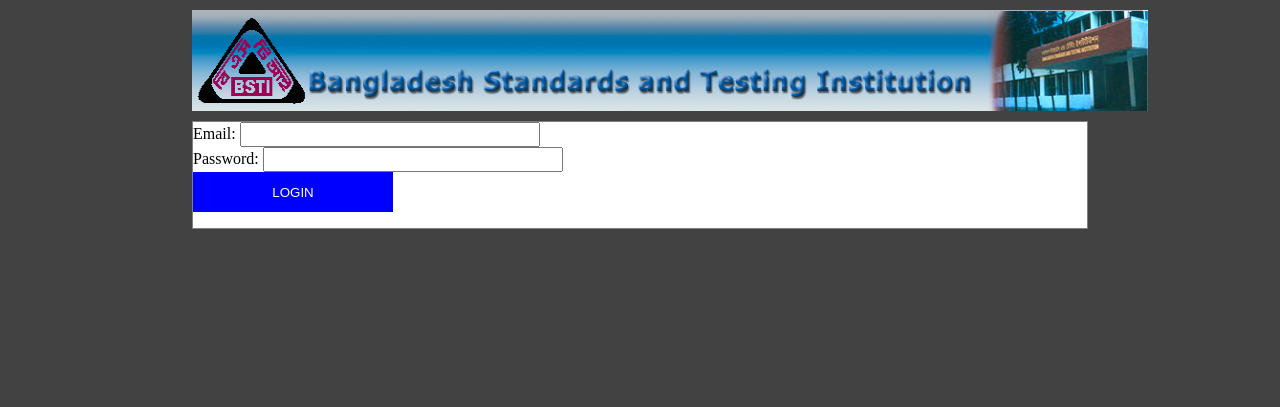
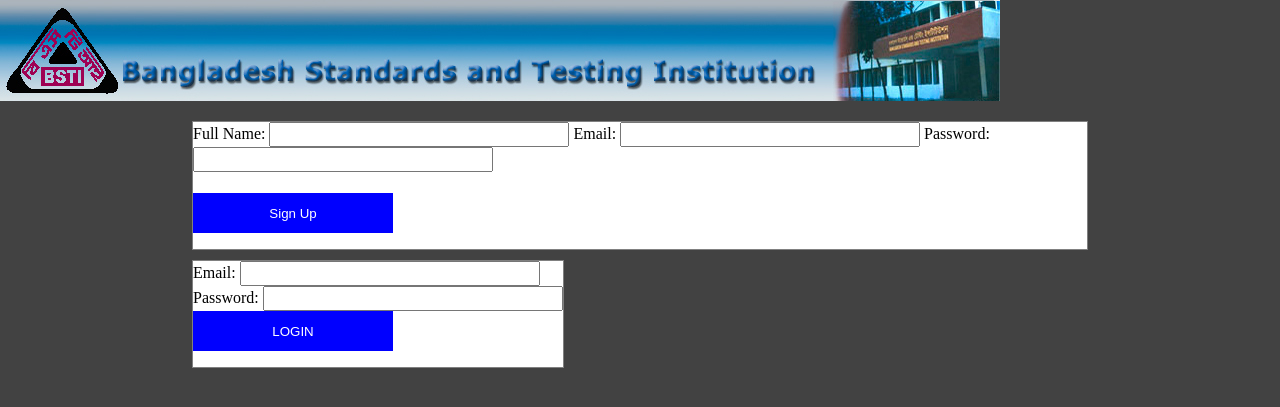
Before and after one commit to NazmulHaque/bsti, a Django app: page / in a window 1280 px wide. Shown: the top 407 px of the page. Run offline with Django 3.2, Linux system fonts and the light colour scheme.

Commit message:
reset password and signup functionality updated

```diff
--- a/static/css/style.css
+++ b/static/css/style.css
@@ -14,11 +14,13 @@
     margin-top: 10px;
 }
 .container img{
+    float:left;
     width: 956px;
     height: 101px;
 }
 
-.loing-form{
+.login-form, .signup-form{
+    float:left;
     margin-top: 10px;
     background-color: white;
     border: 1px solid gray;
@@ -28,9 +30,7 @@
     width: 60%;
     margin-top: 30px;
 }
-td{
-    padding-bottom: 5px;
-}
+
 .label {
     width: 100px;
 }
@@ -38,7 +38,7 @@
     width:300px;
     height: 25px;
 }
-#login-button{
+#login-button, #signup-button{
     width: 200px;
     height: 40px;
     background-color: blue;
--- a/users/templates/user/home.html
+++ b/users/templates/user/home.html
@@ -4,11 +4,25 @@
     <link rel="stylesheet" href="/static/css/style.css">
 </head>
 <body>
+
+    <div>
+        <img src="/static/img/header_img.jpg" alt="bsti" title='BSTI'>
+    </div>
     <div class='container'>
-        <div>
-            <img src="/static/img/header_img.jpg" alt="bsti" title='BSTI'>
+        <div class='signup-form'>
+            <form id='signup-form' action="/?reg=registration" method="POST">
+                <label for="Full Name">Full Name:</label>
+                <input type="text" name='name'/>
+                <label for="email">Email:</label>
+                <input type="email" name='email'/>
+                <label for="Password">Password:</label>
+                <input type="password" name='password'/>
+                <h4>{{ reg_msg }}</h4>
+                <button type="submit" id='signup-button'>Sign Up</button>
+
+            </form>
         </div>
-        <div class='loing-form'>
+        <div class='login-form'>
             <form id='login-form' method='POST' action='/?login=login'>
                 <div>
                     <label>Email: </label>
--- a/users/views.py
+++ b/users/views.py
@@ -32,6 +32,32 @@
                 else:
                     msg = 'Try with valid password'
                     return render(request, 'user/home.html', {'error_msg': msg})
+
+def registration(request):
+    name = request.POST['name']
+    email = request.POST['email']
+    password = request.POST['password']
+
+    if name != '' and email != '' and password != '':
+        try:
+            officer = user.objects.get(email = email)
+        except ObjectDoesNotExist:
+            officer = user(name = name, email = email, password = password)
+            officer.save()
+            try:
+                officer = user.objects.get(email = email)
+            except ObjectDoesNotExist:
+                msg = 'Try Later.'
+            else:
+                msg = 'Congratualtions!! Log in ...'
+        else:
+            msg = 'Email already exists. Try another ...'
+    else:
+        msg = 'Fill empty fields.'
+    return render(request, 'user/home.html', {'reg_msg': msg,})
+
+
+
 def logout(request):
     del request.session['officer_id']
     return redirect('/')
@@ -41,19 +67,37 @@
         if request.session['officer_id']:
             return redirect('/officer')
     except KeyError:
-        if request.GET.get('login'):
+        if request.GET.get('login') == 'login':
             return login(request)
+        elif request.GET.get('reg') == 'registration':
+                return registration(request)
         else:
             return render(request, 'user/home.html')
 
 
+def reset_password(request, officer):
+    old_password = request.POST['old-password']
+    new_password = request.POST['new-password']
+
+    if officer.password == old_password:
+        officer.password = new_password
+        officer.save()
+        if officer.password == new_password:
+            msg = 'Your password changed successfully.'
+            return msg
+    else:
+        msg = 'Enter correct current password.'
+        return msg
 
 def officer(request):
     try:
         if request.session['officer_id']:
             officer = user.objects.get(pk = request.session['officer_id'])
-            print officer.name
-            print officer.email
-            return render(request, 'user/index.html', {'user': officer.name, 'email': officer.email, 'password':officer.password})
+            if request.GET.get('reset') == 'password':
+                msg = reset_password(request, officer)
+            else:
+                msg = ''
+
+            return render(request, 'user/index.html', {'user': officer.name, 'email': officer.email, 'message':msg,})
     except KeyError:
         return redirect('/')
```
Also changed, not shown: users/templates/user/index.html (+17 -2 lines), 1 other file.
